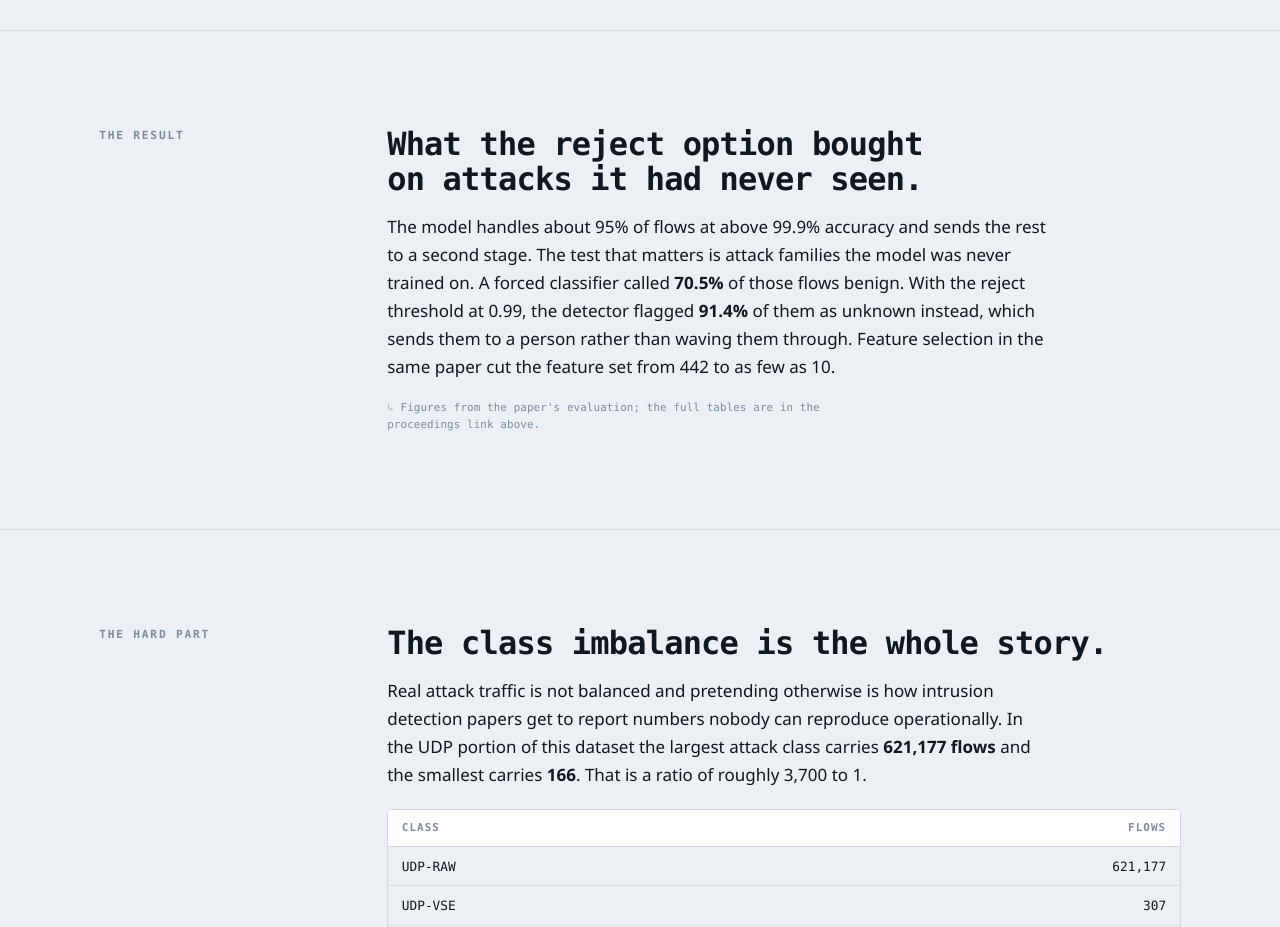
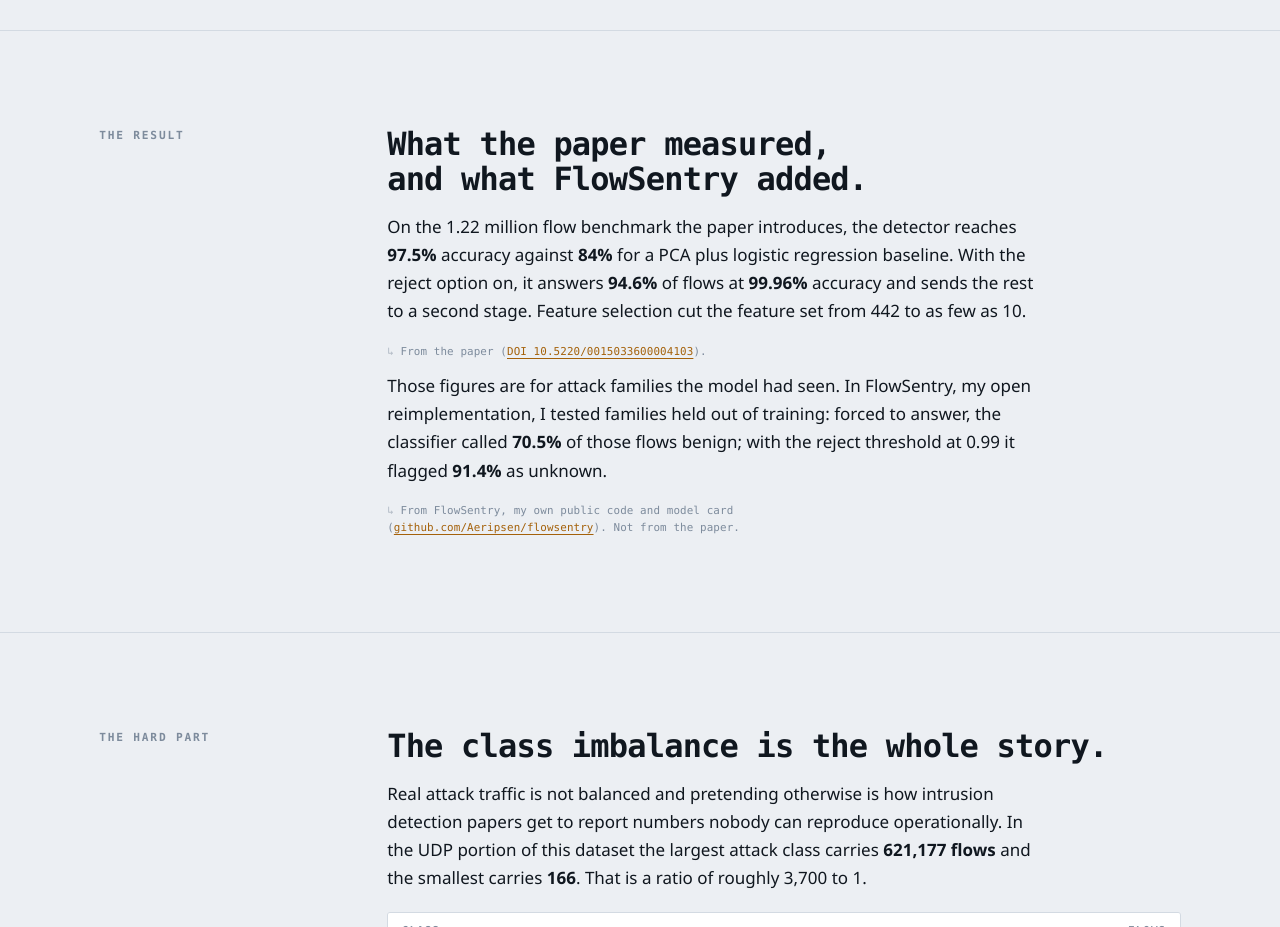
Before and after one commit to Aeripsen/aeripsen.github.io, a plain HTML site: page research.html in a window 1280 px wide. Shown: the part 1900-2827 px from the top of the page. Drawn offline with Linux system fonts and the light colour scheme.

Commit message:
research page: separate the paper's figures from FlowSentry's held-out-family test, use the exact numbers

```diff
--- a/research.html
+++ b/research.html
@@ -100,16 +100,22 @@
   <div class="wrap cols">
     <div class="col-head"><span class="eyebrow">The result</span></div>
     <div>
-      <h2 style="margin-bottom:1rem">What the reject option bought on attacks it had never seen.</h2>
+      <h2 style="margin-bottom:1rem">What the paper measured, and what FlowSentry added.</h2>
       <p>
-        The model handles about 95% of flows at above 99.9% accuracy and sends the rest to a second stage.
-        The test that matters is attack families the model was never trained on. A forced classifier
-        called <strong>70.5%</strong> of those flows benign. With the reject threshold at 0.99, the
-        detector flagged <strong>91.4%</strong> of them as unknown instead, which sends them to a
-        person rather than waving them through. Feature selection in the same paper cut the feature
-        set from 442 to as few as 10.
+        On the 1.22 million flow benchmark the paper introduces, the detector reaches
+        <strong>97.5%</strong> accuracy against <strong>84%</strong> for a PCA plus logistic
+        regression baseline. With the reject option on, it answers <strong>94.6%</strong> of flows
+        at <strong>99.96%</strong> accuracy and sends the rest to a second stage. Feature selection
+        cut the feature set from 442 to as few as 10.
       </p>
-      <p class="cite">Figures from the paper's evaluation; the full tables are in the proceedings link above.</p>
+      <p class="cite">From the paper (<a href="https://doi.org/10.5220/0015033600004103" rel="noopener">DOI 10.5220/0015033600004103</a>).</p>
+      <p>
+        Those figures are for attack families the model had seen. In FlowSentry, my open
+        reimplementation, I tested families held out of training: forced to answer, the classifier
+        called <strong>70.5%</strong> of those flows benign; with the reject threshold at 0.99 it
+        flagged <strong>91.4%</strong> as unknown.
+      </p>
+      <p class="cite">From FlowSentry, my own public code and model card (<a href="https://github.com/Aeripsen/flowsentry" rel="noopener">github.com/Aeripsen/flowsentry</a>). Not from the paper.</p>
     </div>
   </div>
 </section>
```
